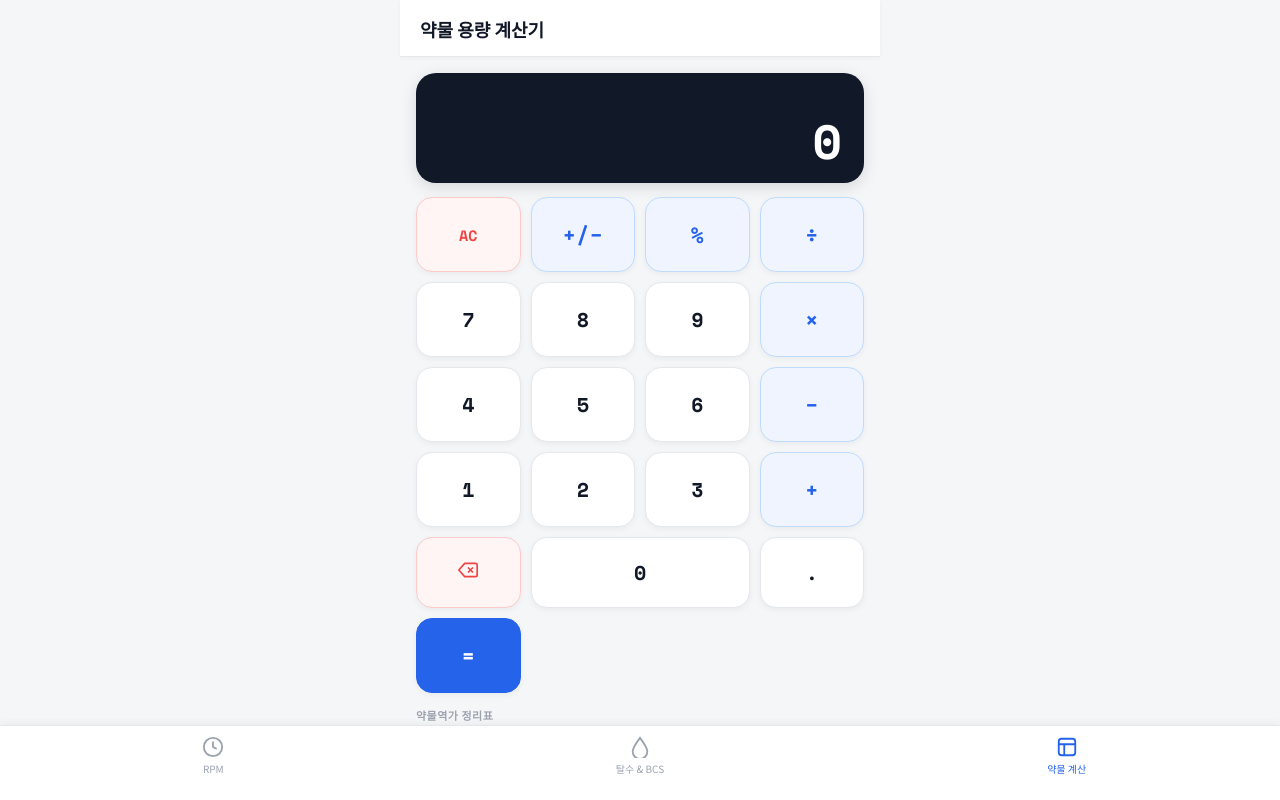
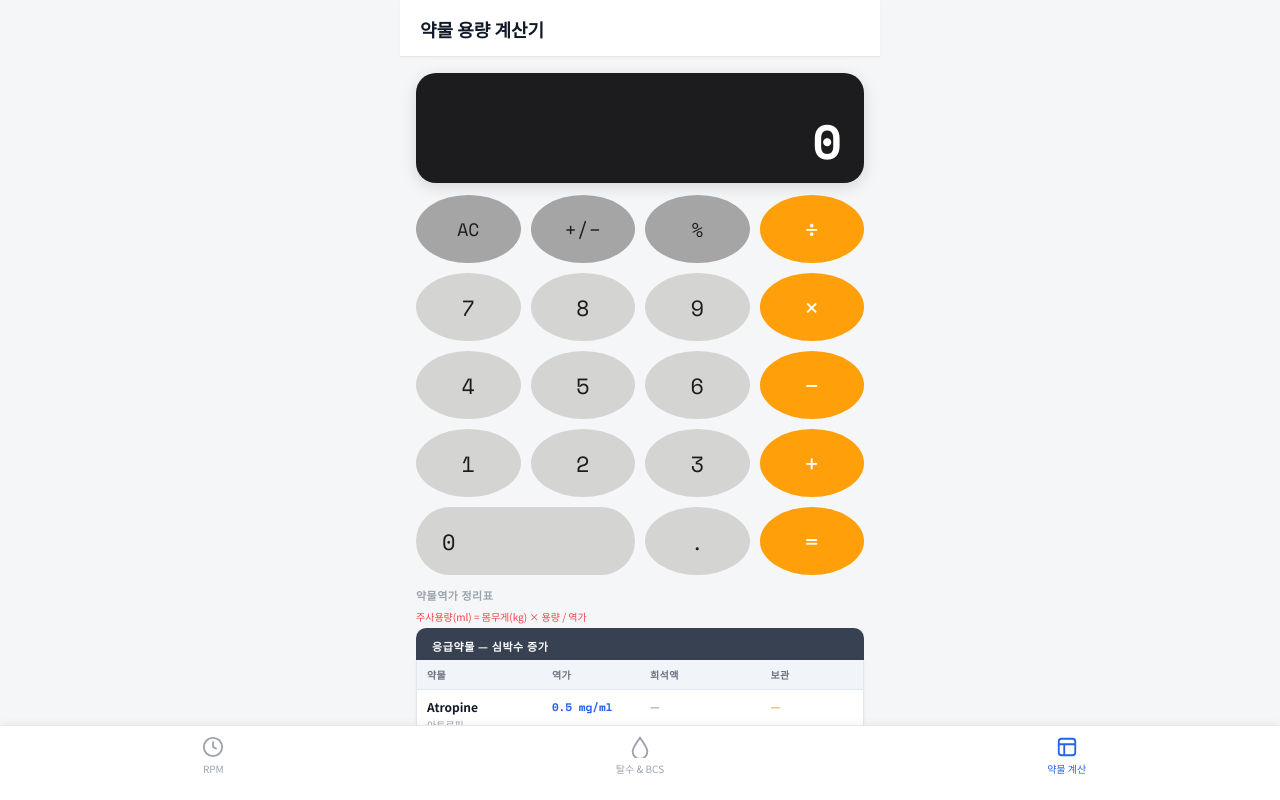
Before and after one commit to suwon1123/vet-tool, a React (Vite) app: page / in a window 1280 px wide. Both pictures are taken after a click on the button "약물 계산". Shown: the top 800 px of the page. Built offline with nearby package versions, Linux system fonts and the light colour scheme.

Commit message:
history expand/collapse

```diff
--- a/src/App.jsx
+++ b/src/App.jsx
@@ -112,22 +112,33 @@ const css = `
 
   /* Calculator */
   .calc-display {
-    margin: 16px 16px 0; background: ${C.text}; border-radius: 20px;
+    margin: 16px 16px 0; background: #1c1c1e; border-radius: 20px;
     padding: 16px 22px 18px; box-shadow: 0 4px 16px rgba(0,0,0,.13);
     min-height: 110px; display: flex; flex-direction: column; justify-content: flex-end;
   }
   .calc-expr { font-family: 'Space Mono', monospace; font-size: 14px; color: rgba(255,255,255,.4); text-align: right; min-height: 20px; margin-bottom: 4px; word-break: break-all; }
   .calc-num { font-family: 'Space Mono', monospace; font-size: 48px; font-weight: 700; color: #fff; line-height: 1; text-align: right; word-break: break-all; }
-  .numpad { display: grid; grid-template-columns: repeat(4, 1fr); gap: 10px; padding: 14px 16px 10px; }
-  .num-btn { padding: 20px 4px; background: ${C.white}; border: 1px solid ${C.border}; border-radius: 16px; color: ${C.text}; font-family: 'Space Mono', monospace; font-size: 20px; font-weight: 700; cursor: pointer; transition: all .1s; text-align: center; box-shadow: 0 2px 6px rgba(0,0,0,.05); }
-  .num-btn:active { transform: scale(.95); box-shadow: none; }
-  .num-btn.op { background: ${C.accentLight}; color: ${C.accent}; border-color: #bfdbfe; font-size: 22px; }
-  .num-btn.op:active { background: #dbeafe; }
-  .num-btn.eq { background: ${C.accent}; color: #fff; border-color: ${C.accent}; font-size: 22px; }
-  .num-btn.eq:active { background: #1d4ed8; }
-  .num-btn.ac { background: #fff5f5; color: ${C.danger}; border-color: #fecaca; font-size: 15px; font-family: 'Space Mono', monospace; }
-  .num-btn.del { background: #fff5f5; color: ${C.danger}; border-color: #fecaca; }
-  .num-btn.zero { grid-column: span 2; }
+  .numpad { display: grid; grid-template-columns: repeat(4, 1fr); gap: 10px; padding: 12px 16px 8px; }
+  .num-btn {
+    padding: 0; height: 68px; border-radius: 50%; border: none;
+    background: #d4d4d2; color: #1c1c1e;
+    font-family: 'Space Mono', monospace; font-size: 22px; font-weight: 500;
+    cursor: pointer; transition: opacity .1s; text-align: center;
+    display: flex; align-items: center; justify-content: center;
+  }
+  .num-btn:active { opacity: .6; }
+  .num-btn.op { background: #ff9f0a; color: #fff; font-size: 26px; }
+  .num-btn.eq { background: #ff9f0a; color: #fff; font-size: 26px; }
+  .num-btn.func { background: #a5a5a5; color: #1c1c1e; font-size: 20px; }
+  .num-btn.zero { grid-column: span 2; border-radius: 34px; justify-content: flex-start; padding-left: 26px; }
+  .calc-history { margin: 6px 16px 0; background: ${C.white}; border: 1px solid ${C.border}; border-radius: 14px; overflow: hidden; }
+  .calc-history-header { display: flex; justify-content: space-between; align-items: center; padding: 8px 14px; border-bottom: 1px solid ${C.border}; background: #f8fafc; }
+  .calc-history-title { font-size: 11px; font-weight: 700; color: ${C.sub}; letter-spacing: .5px; text-transform: uppercase; }
+  .calc-history-clear { font-size: 11px; color: ${C.danger}; background: none; border: none; cursor: pointer; font-family: 'Noto Sans KR', sans-serif; }
+  .calc-history-item { padding: 8px 14px; border-bottom: 1px solid ${C.border}; }
+  .calc-history-item:last-child { border-bottom: none; }
+  .calc-history-eq { font-size: 11px; color: ${C.sub}; text-align: right; }
+  .calc-history-result { font-family: 'Space Mono', monospace; font-size: 16px; font-weight: 700; color: ${C.text}; text-align: right; }
 
   /* Drug table */
   .drug-group-label {
@@ -480,6 +491,9 @@ function DrugScreen() {
   const [waitingOp, setWaitingOp] = useState(false);
   const [lastOp, setLastOp] = useState(null);
   const [stored, setStored] = useState(null);
+  const [history, setHistory] = useState([]);
+  const [activeOp, setActiveOp] = useState(null);
+  const [historyOpen, setHistoryOpen] = useState(false);
 
   const fmt = (n) => {
     if (n === null || isNaN(n)) return "오류";
@@ -488,6 +502,7 @@ function DrugScreen() {
   };
 
   const pressNum = (n) => {
+    setActiveOp(null);
     setDisplay(prev => {
       if (waitingOp || prev === "0") { setWaitingOp(false); return n === "." ? "0." : n; }
       if (n === "." && prev.includes(".")) return prev;
@@ -506,6 +521,7 @@ function DrugScreen() {
 
   const pressOp = (op) => {
     const cur = parseFloat(display);
+    setActiveOp(op);
     if (stored !== null && !waitingOp) {
       const result = evaluate(stored, cur, lastOp);
       setDisplay(fmt(result)); setStored(result); setExpr(fmt(result) + " " + op);
@@ -519,11 +535,13 @@ function DrugScreen() {
     if (stored === null || lastOp === null) return;
     const cur = parseFloat(display);
     const result = evaluate(stored, cur, lastOp);
-    setExpr(expr + " " + display + " =");
-    setDisplay(fmt(result)); setStored(null); setLastOp(null); setWaitingOp(true);
+    const fullExpr = expr + " " + display + " =";
+    setHistory(prev => [{ eq: fullExpr, result: fmt(result) }, ...prev].slice(0, 20));
+    setExpr(fullExpr);
+    setDisplay(fmt(result)); setStored(null); setLastOp(null); setWaitingOp(true); setActiveOp(null);
   };
 
-  const pressAC = () => { setDisplay("0"); setExpr(""); setWaitingOp(false); setLastOp(null); setStored(null); };
+  const pressAC = () => { setDisplay("0"); setExpr(""); setWaitingOp(false); setLastOp(null); setStored(null); setActiveOp(null); };
   const pressDel = () => { if (waitingOp) return; setDisplay(prev => prev.length <= 1 ? "0" : prev.slice(0, -1)); };
   const pressPM = () => setDisplay(prev => { const n = parseFloat(prev); return isNaN(n) ? prev : fmt(-n); });
   const pressPct = () => setDisplay(prev => { const n = parseFloat(prev); return isNaN(n) ? prev : fmt(n / 100); });
@@ -536,27 +554,57 @@ function DrugScreen() {
 
       <div className="calc-display">
         <div className="calc-expr">{expr || " "}</div>
-        <div className="calc-num">{display}</div>
+        <div className="calc-num" style={{fontSize: display.length > 9 ? "32px" : display.length > 6 ? "40px" : "48px"}}>{display}</div>
       </div>
 
+      {/* History */}
+      {history.length > 0 && (
+        <div className="calc-history">
+          <div className="calc-history-header" onClick={() => setHistoryOpen(o => !o)} style={{cursor:"pointer"}}>
+            <span className="calc-history-title">계산 기록</span>
+            <div style={{display:"flex",alignItems:"center",gap:10}}>
+              {historyOpen && <button className="calc-history-clear" onClick={e => { e.stopPropagation(); setHistory([]); setHistoryOpen(false); }}>전체 삭제</button>}
+              <span style={{fontSize:12,color:C.sub}}>{historyOpen ? "▲ 접기" : "▼ 펼치기"}</span>
+            </div>
+          </div>
+          {/* 항상 최신 1개 표시 */}
+          <div className="calc-history-item" onClick={() => { setDisplay(history[0].result); setWaitingOp(true); }}>
+            <div className="calc-history-eq">{history[0].eq}</div>
+            <div className="calc-history-result">{history[0].result}</div>
+          </div>
+          {/* 펼치면 나머지 표시 */}
+          {historyOpen && history.slice(1).map((h, i) => (
+            <div key={i} className="calc-history-item" onClick={() => { setDisplay(h.result); setWaitingOp(true); }}>
+              <div className="calc-history-eq">{h.eq}</div>
+              <div className="calc-history-result">{h.result}</div>
+            </div>
+          ))}
+        </div>
+      )}
+
+      {/* iPhone-style numpad */}
       <div className="numpad">
-        <button className="num-btn ac" onClick={pressAC}>AC</button>
-        <button className="num-btn op" onClick={pressPM}>+/−</button>
-        <button className="num-btn op" onClick={pressPct}>%</button>
-        <button className="num-btn op" onClick={() => pressOp("÷")}>÷</button>
+        {/* Row 1 */}
+        <button className="num-btn func" onClick={pressAC} style={{fontSize:18}}>{display === "0" && !expr ? "AC" : "C"}</button>
+        <button className="num-btn func" onClick={pressPM}>+/−</button>
+        <button className="num-btn func" onClick={pressPct}>%</button>
+        <button className={`num-btn op${activeOp === "÷" ? " active-op" : ""}`} onClick={() => pressOp("÷")}>÷</button>
+        {/* Row 2 */}
         <button className="num-btn" onClick={() => pressNum("7")}>7</button>
         <button className="num-btn" onClick={() => pressNum("8")}>8</button>
         <button className="num-btn" onClick={() => pressNum("9")}>9</button>
-        <button className="num-btn op" onClick={() => pressOp("×")}>×</button>
+        <button className={`num-btn op${activeOp === "×" ? " active-op" : ""}`} onClick={() => pressOp("×")}>×</button>
+        {/* Row 3 */}
         <button className="num-btn" onClick={() => pressNum("4")}>4</button>
         <button className="num-btn" onClick={() => pressNum("5")}>5</button>
         <button className="num-btn" onClick={() => pressNum("6")}>6</button>
-        <button className="num-btn op" onClick={() => pressOp("−")}>−</button>
+        <button className={`num-btn op${activeOp === "−" ? " active-op" : ""}`} onClick={() => pressOp("−")}>−</button>
+        {/* Row 4 */}
         <button className="num-btn" onClick={() => pressNum("1")}>1</button>
         <button className="num-btn" onClick={() => pressNum("2")}>2</button>
         <button className="num-btn" onClick={() => pressNum("3")}>3</button>
-        <button className="num-btn op" onClick={() => pressOp("+")}>+</button>
-        <button className="num-btn del" onClick={pressDel}>{Icon.del}</button>
+        <button className={`num-btn op${activeOp === "+" ? " active-op" : ""}`} onClick={() => pressOp("+")}>+</button>
+        {/* Row 5 */}
         <button className="num-btn zero" onClick={() => pressNum("0")}>0</button>
         <button className="num-btn" onClick={() => pressNum(".")}>.</button>
         <button className="num-btn eq" onClick={pressEq}>=</button>
```
